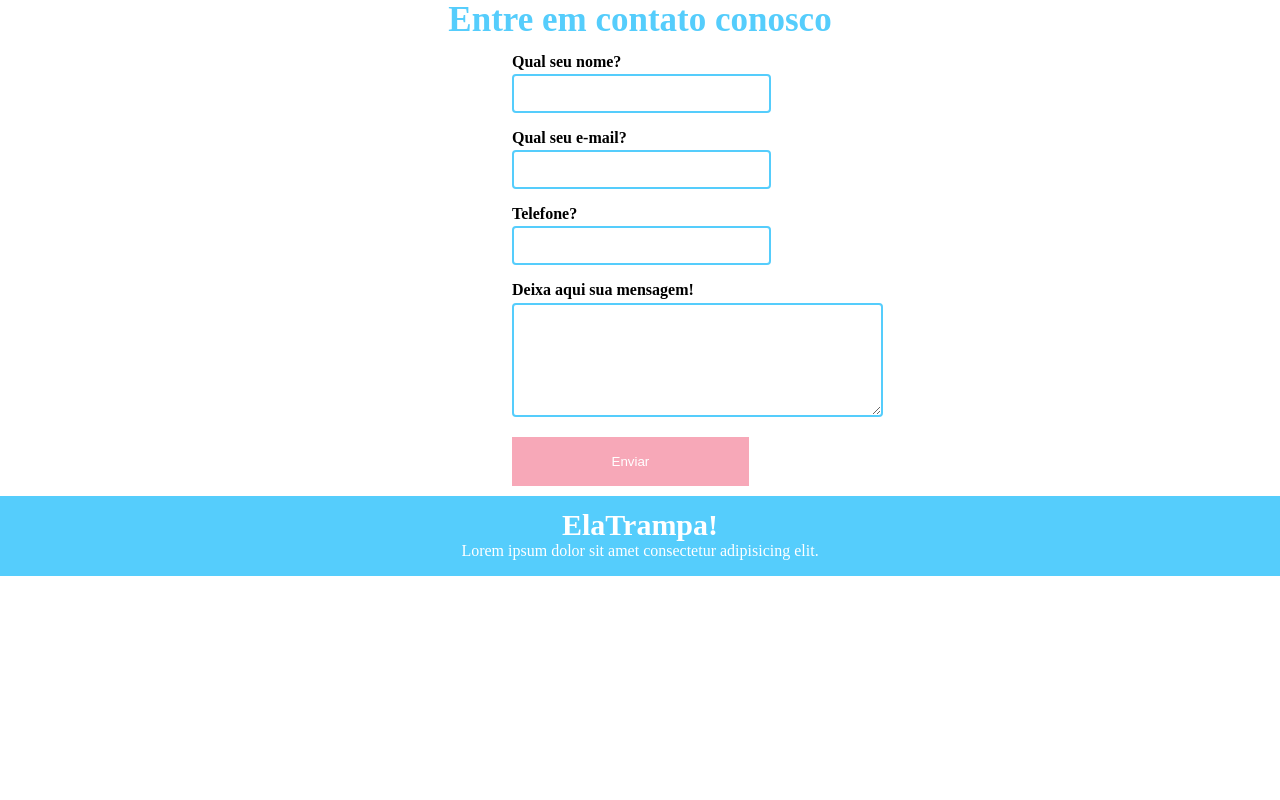
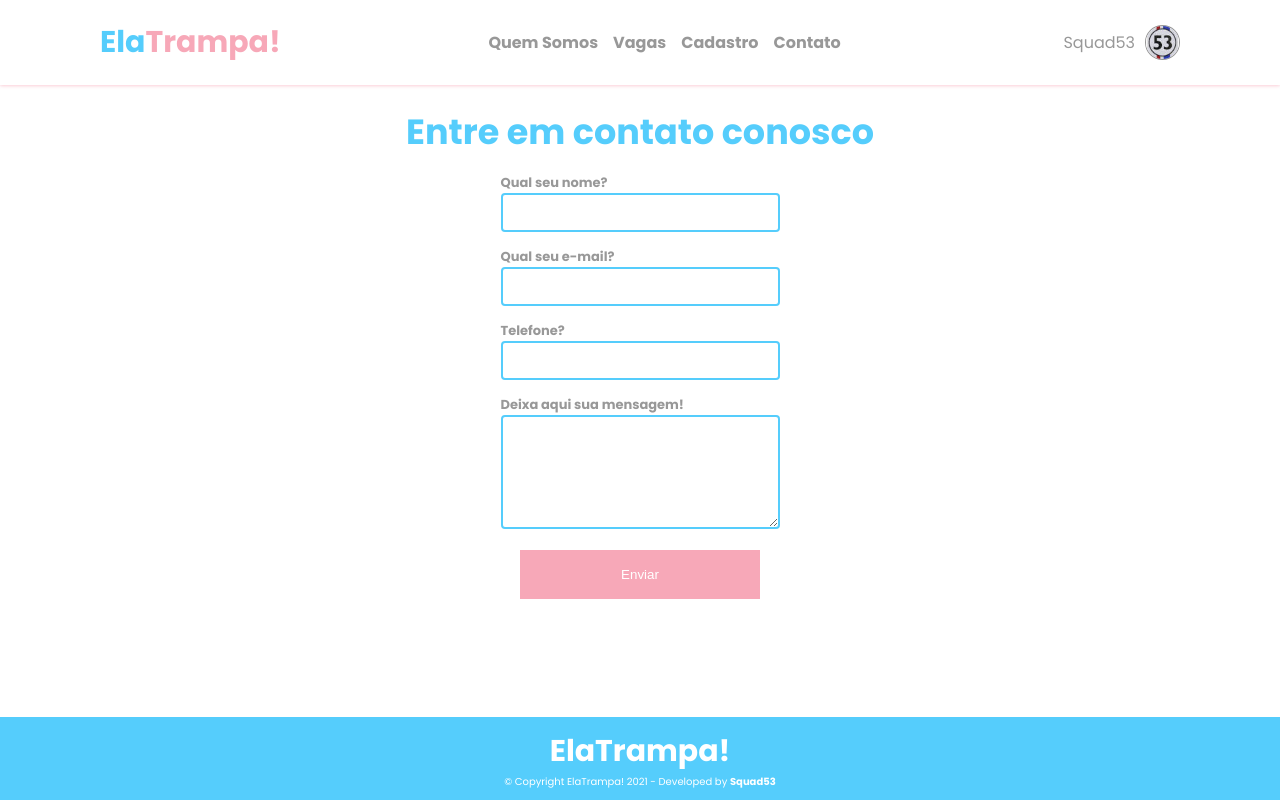
Before and after one commit to monaracalado/ElaTrampa, a plain HTML site: page contato.html in a window 1280 px wide. Drawn offline with Linux system fonts and the light colour scheme.

Commit message:
atualizando contato

```diff
--- a/contato.css
+++ b/contato.css
@@ -1,65 +1,137 @@
+@import url('https://fonts.googleapis.com/css2?family=Poppins:wght@100;400;500;600;700&family=Roboto:wght@100;300;400;700&display=swap');
+
+
 *{
     margin: 0px;
     padding: 0px;
+    box-sizing: border-box;
+    text-decoration: none;
 }
 
-.h1Main{
-    font-size: 35px;
+html {
+    height: 100%;
+    font-size: 62.5%;
+}
+body{
+    font-family:'Poppins', sans-serif;
+    height: 100%;
+    display:flex;
+    flex-direction: column;
+    font-size: 1.6rem;
+    color: #989898;
+}
+.nav-contato{
+    display: flex;
+    justify-content:space-between;
+    align-items: center;
+    flex-wrap: wrap;
+    padding: 2rem 10rem;
+    box-shadow: 0rem 0rem 0.4rem rgba(247, 168, 184, 0.877);
+}
+
+.nav-contato h1{
+    color:#55CDFC;
+    font-size: 3rem;
+}
+
+.nav-contato span{
+    color:#F7A8B8;
+}
+
+.nav-contato ul{
+    display: flex;
+    justify-content: space-around;
+    flex-wrap: wrap;
+}
+
+.nav-contato li{
+    padding-right: 1.5rem;
+    list-style: none;
+    font-weight: bold;
+}
+.nav-contato li a{
+    color: #989898;
+    transition: all 0.3s ease;
+}
+
+.nav-contato li a:hover{
+    font-weight: lighter;
+}
+
+.user{
+    display: flex;
+    flex-wrap: wrap;
+    align-items: center;
+}
+.user p{
+    margin-right: 1rem;
+}
+.user img{
+    border: 0.1rem solid #989898;
+    border-radius:50%;
+    max-width:3.5rem;
+}
+.contato{
+    flex: 1 0 auto;
+}
+.h2Main{
+    margin-top: 2rem;
+    font-size: 3.5rem;
     color: #55CDFC;
     text-align: center;
 }
 
 .sectionContato{
-    font-size: 1em;
-    margin-left: 40%;
-    margin-top: 1%;
+    display:flex;
+    font-size: 1.3rem;
+    justify-content: center;
     font-weight: bolder;
 }
 
 .campo{
-    margin-bottom: 1em;
+    margin: 1.5rem;
 }
-
-.campo label{
-    margin-bottom: 0.2em;
-    display: block;
+.btn-contato{
+    text-align: center;
+    margin-bottom: 1.5rem;
 }
 
 .botao{
-    border: 2px solid #F7A8B8;
+    border: 0.2rem solid #F7A8B8;
     background-color: #F7A8B8;
     color: white;
-    padding: 15px;
-    width: 18.5%;
-    margin-left: 40%;
+    padding: 1.5rem;
+    width: 24rem;
+    cursor: pointer;
+    transition: all 0.3s ease-in-out;
+}
+
+.botao:hover{
+    transform: scale(1.03);
 }
 
 .input{
-    width: 30.6%;
     border: 2px solid #55CDFC;
     border-radius: 4px;
     padding: 10px;
+    width: 100%;
 }
-
-
-
-
-
-
-.footer{
-    margin-top: 10px;
-    height: 80px;
+footer{
+    flex-shrink: 0;
+    width: 100%;
+    text-align: center;
     background-color: #55CDFC;
 }
-
-.h1Footer{
+.h3Footer{
     text-align: center;
     color: white;
-    padding-top: 12px;
-    font-size: 30px;
+    padding-top: 1.2rem;
+    font-size: 3rem;
 }
 
 .pFooter{
+    margin-bottom: 1rem;
     text-align: center;
+    font-size:1rem;
     color: white;
 }
--- a/contato.html
+++ b/contato.html
@@ -8,36 +8,71 @@
     <title>Document</title>
 </head>
 <body>
-    <main>
-        <h1 class="h1Main">Entre em contato conosco</h1>
+    <header>
+        <nav class="nav-contato">
+            <div class="logo">
+                <h1>Ela<span>Trampa!</span></h1>
+            </div>
+            <div class="nav">
+                <ul>
+                    <li>
+                        <a href="">Quem Somos</a>
+                    </li>
+                    <li>
+                        <a href="">Vagas</a>
+                    </li>
+                    <li>
+                        <a href="">Cadastro</a>
+                    </li>
+                    <li>
+                        <a href="">Contato</a>
+                    </li>
+                </ul>
+            </div>
+            <div class="user">
+                <p>Squad53</p>
+                <img src="img/user.jpeg" alt="Avatar">
+            </div>
+        </nav>
+    </header>
+    <main class="contato">
+        <h2 class="h2Main">Entre em contato conosco</h2>
         <section class="sectionContato">
             <form class="grupo">
                 <div class="campo">
                     <label for="nome">Qual seu nome?</label>
-                    <input class="input" type="text" name="nome" id="nome" required>
+                    <div>
+                        <input class="input" type="text" name="nome" id="nome" required>
+                    </div>
                 </div>
                 <div class="campo">
                     <label for="email">Qual seu e-mail?</label>
-                    <input class="input" type="email" id="email" required>
+                    <div>
+                        <input class="input" type="email" id="email" required>
+                    </div>
                 </div>
                 <div class="campo">
                     <label for="cpf">Telefone?</label>
-                    <input class="input" type="tel" id="telefone" required>
+                    <div>
+                        <input class="input" type="tel" id="telefone" required>
+                    </div>
                 </div>
                 <div class="campo">
                     <label for="mensagem">Deixa aqui sua mensagem!</label>
-                    <textarea class="input" style="width: 26em;" name="mensagem" id="mensagem" cols="30" rows="6"></textarea>
+                    <div>
+                        <textarea class="input" name="mensagem" id="mensagem" cols="30" rows="6" ></textarea>
+                    </div>
                 </div>
             </form>
         </section>
-        <div>
+        <div class="btn-contato">
             <button class="botao" type="submit">Enviar</button>
         </div>
     </main>
     <footer>
         <div class="footer">
-            <h1 class="h1Footer">ElaTrampa!</h1>
-            <p class="pFooter">Lorem ipsum dolor sit amet consectetur adipisicing elit.</p>
+            <h3 class="h3Footer">ElaTrampa!</h3>
+            <p class="pFooter">&copy; Copyright ElaTrampa! 2021 - Developed by <strong>Squad53</strong></p>
         </div>
     </footer>
 </body>
```
